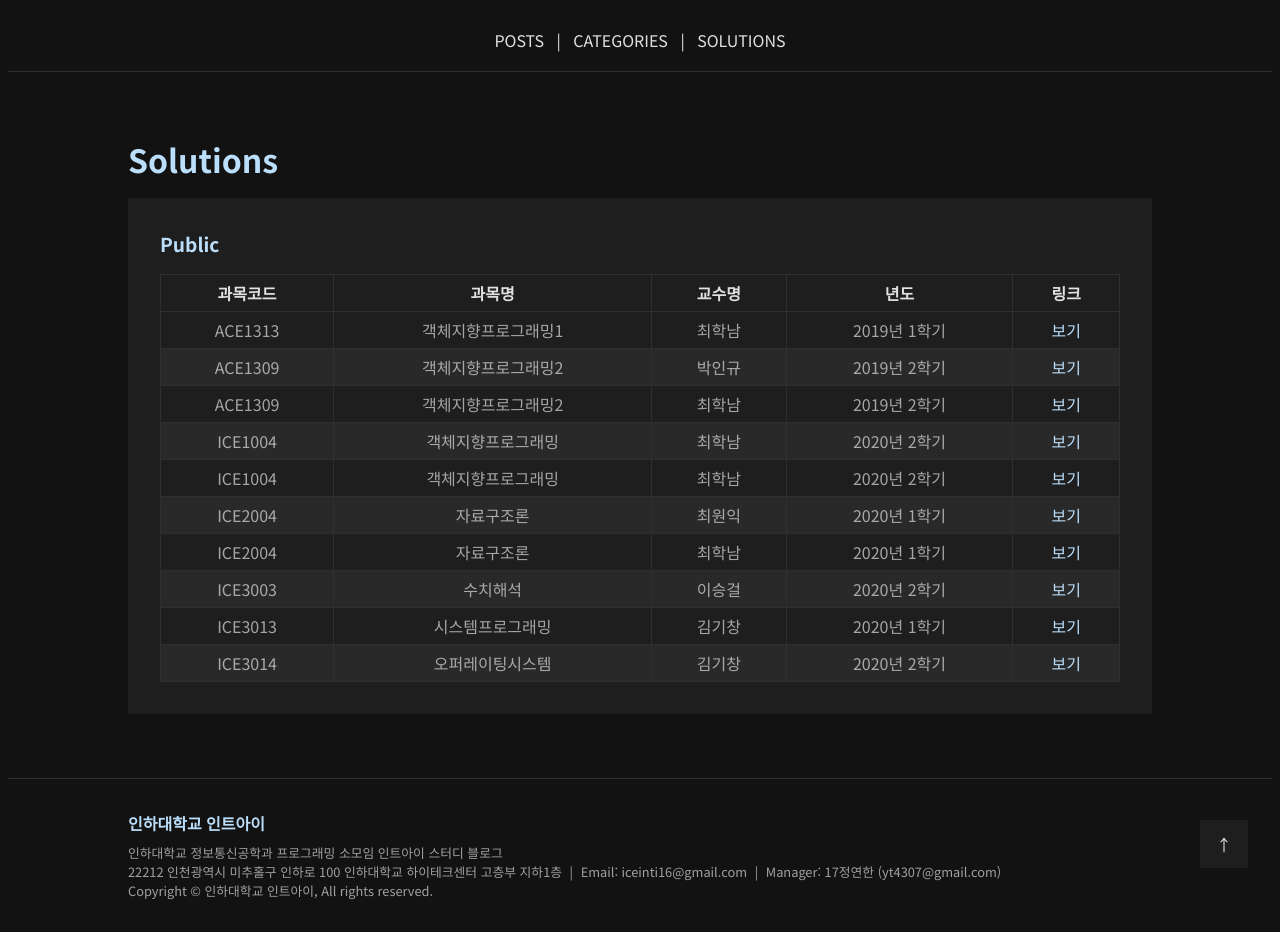
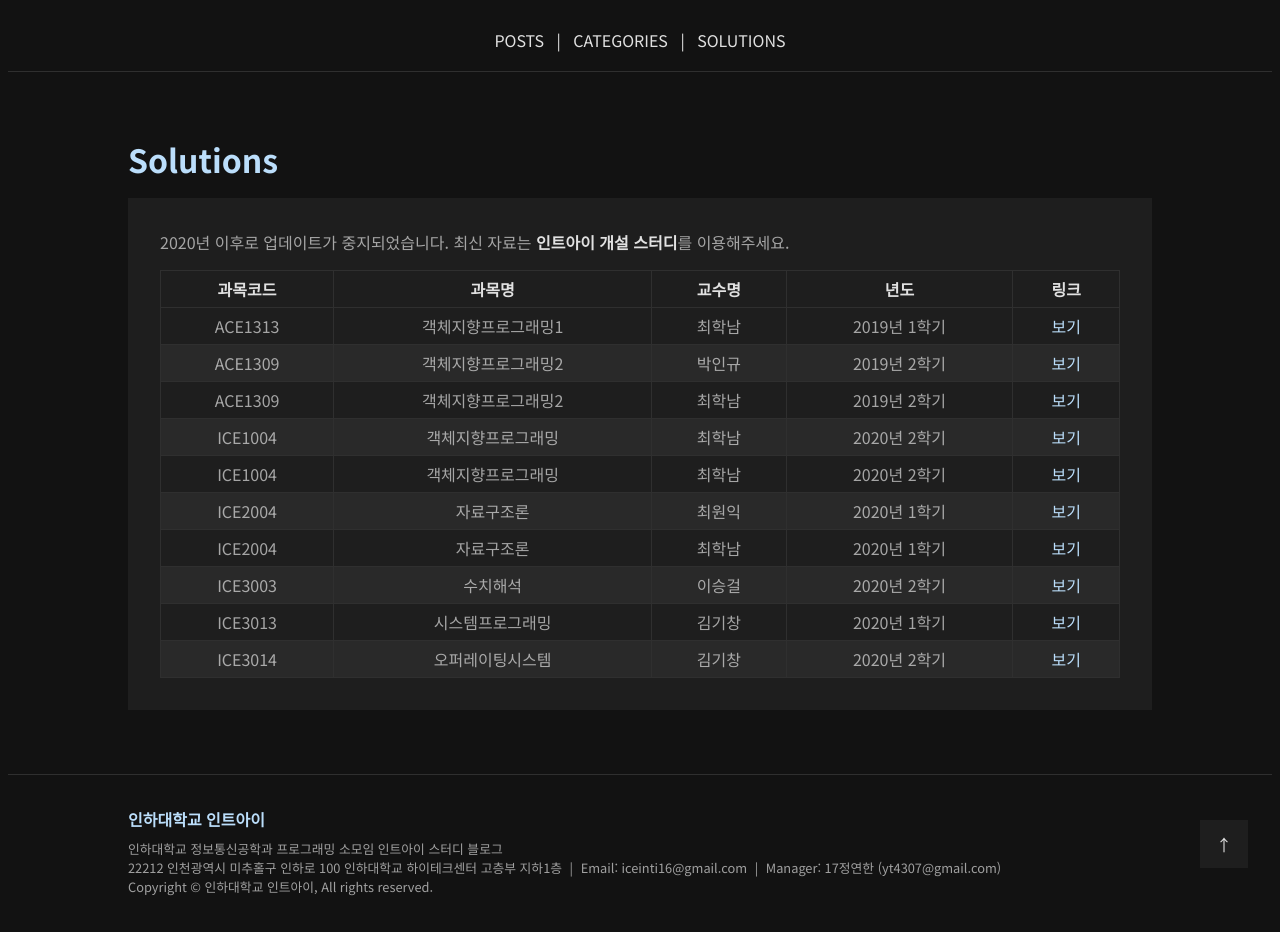
Before and after one commit to int-i/int-i.github.io, a Jekyll site: the page built from solutions.html, in a window 1280 px wide. Built offline with Jekyll 4.4.1, drawn with Linux system fonts in a browser that asks for light colours.

Commit message:
Add solution description

```diff
--- a/solutions.html
+++ b/solutions.html
@@ -7,8 +7,8 @@ title: 솔루션
   <h1 class="title">Solutions</h1>
   <section>
     <article class="card">
-      <header class="title card__title card__title--small">Public</header>
       <div class="content card__content render">
+        2020년 이후로 업데이트가 중지되었습니다. 최신 자료는 <strong>인트아이 개설 스터디</strong>를 이용해주세요.
         <table style="width: 100%; text-align: center;">
           <thead>
             <tr>
```
